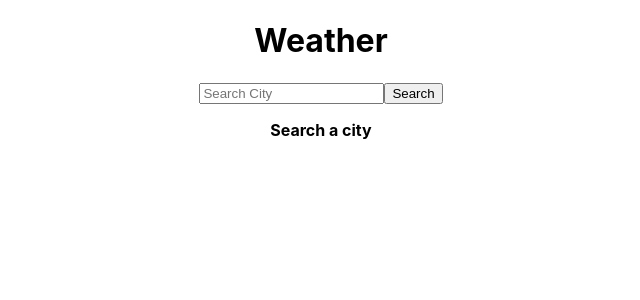
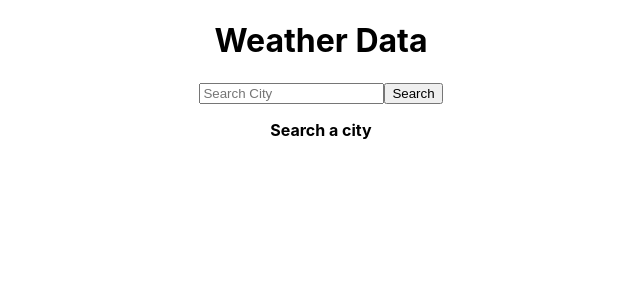
Before and after one commit to buraakkk/react-hackyourweather, a React (Create React App) app: page / in a window 1280 px wide. Shown: the top 300 px of the page, without its empty margins (319-959 px from the left). Built offline with nearby package versions, Linux system fonts and the light colour scheme.

Commit message:
make it better

```diff
--- a/src/Weather.js
+++ b/src/Weather.js
@@ -1,7 +1,6 @@
 import React, { useState } from "react";
 import City from "./City";
 import Search from "./Search";
-
 
 const Weather = (props) => {
   const [isLoading, setIsLoading] = useState(false);
@@ -22,13 +21,13 @@ const Weather = (props) => {
       }
       return [data, ...cities];
     });
-  }
-  const fetchError =(err) => {
+  };
+  const fetchError = (err) => {
     setError(err);
-  }
+  };
   const fetchFinally = () => {
     setIsLoading(false);
-  }
+  };
   const fetchWeather = async () => {
     if (searchInput === "") {
       return fetchError(new Error("Search value cannot be empty"));
@@ -59,13 +58,11 @@ const Weather = (props) => {
         }
       }
     }
-
-
   };
   return (
     <div>
       <div className="Weather">
-      <h1>Weather</h1>
+        <h1>Weather Data</h1>
         <Search
           fetchWeather={fetchWeather}
           searchInput={searchInput}
@@ -88,12 +85,11 @@ const Weather = (props) => {
               city={city}
               cities={props.cities}
               setCities={props.setCities}
-
             />
           ))}
       </div>
     </div>
   );
-}
+};
 
 export default Weather;
```
Also changed, not shown: 1 other file (tests, documents, lock files or other folders). Lines whose indentation alone changed are shown as unchanged.
